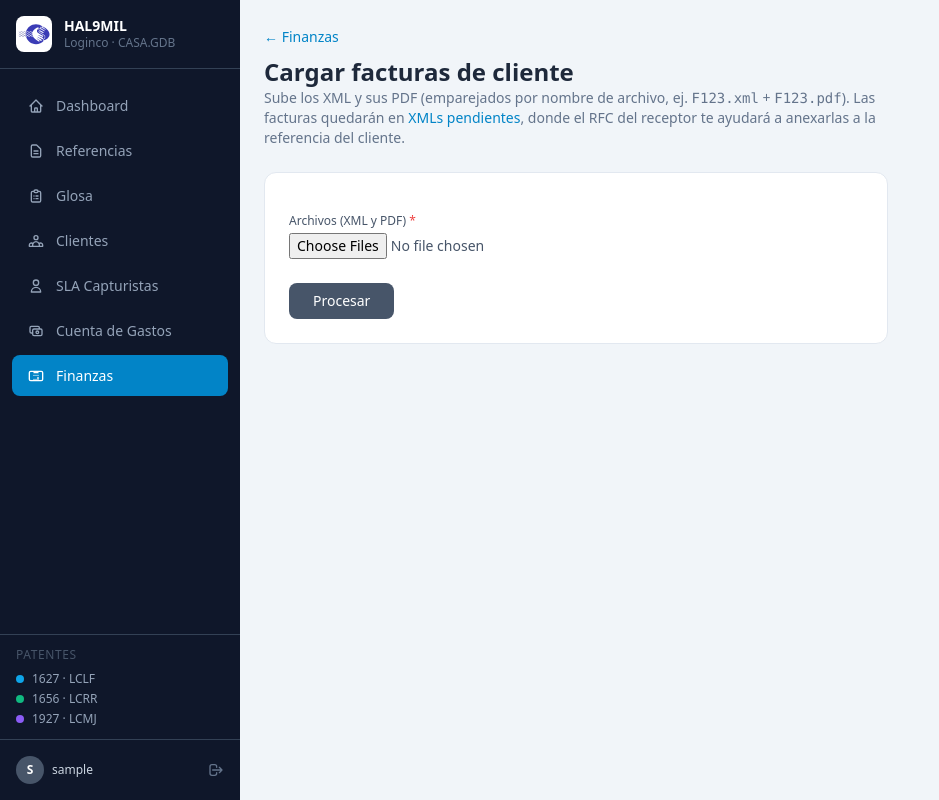
After one commit to Agencia-Aduanal-Loginco/Proyecto_HAL9MIL, a Django app: page /finanzas/xml/carga-cliente/ in a window 1280 px wide. The commit adds this page. Shown: the whole page, without its empty margins (0-939 px from the left). Run offline with Django 5.2, Linux system fonts and the light colour scheme; the visitor is signed in with stand-in values (Sample User, id 1); some libraries are stand-ins or nearby versions.

Commit message:
feat(finanzas): apartado de carga de facturas de cliente hacia XML pendientes
- Agregar fixture cfdi_cliente a cfdi_de_prueba.py (RFC emisor no soportado, cae a PENDIENTE)
- Crear test_carga_cliente.py con 5 tests (GET form, auth, POST sin archivos, POST con XML/PDF, deduplicación)
- Refactorizar carga_masiva_xml extrayendo helper compartido _procesar_subida_xml
- Agregar vista carga_xml_cliente reutilizando el mismo pipeline
- Agregar URL xml/carga-cliente/ en finanzas/urls.py
- Crear template carga_cliente_form.html con interfaz similar a carga_masiva
- Agregar enlaces en dashboard.html y xml_pendientes.html

Tests: 5 nuevos pasan, 27 de carga_masiva pasan (regresión verificada)

Co-Authored-By: Claude Fable 5 <noreply@anthropic.com>

```diff
--- a/finanzas/urls.py
+++ b/finanzas/urls.py
@@ -42,6 +42,7 @@ urlpatterns = [
     path('conciliacion/confirmar/<int:movimiento_id>/', views.confirmar_conciliacion, name='confirmar_conciliacion'),
     # Carga masiva de XMLs de proveedor
     path('xml/carga-masiva/', views.carga_masiva_xml, name='carga_masiva_xml'),
+    path('xml/carga-cliente/', views.carga_xml_cliente, name='carga_xml_cliente'),
     path('xml/pendientes/', views.xml_pendientes, name='xml_pendientes'),
     path('xml-proveedor/<int:pk>/pdf/', views.xml_proveedor_ver_pdf, name='xml_proveedor_ver_pdf'),
     # Rutas por referencia — <path:> porque num_refe contiene "/"  (ej. LCLF0331/26)
--- a/finanzas/views.py
+++ b/finanzas/views.py
@@ -1070,26 +1070,24 @@ def polizas_exportar_xml(request):
 
 # ── Carga masiva de XMLs de proveedor ──────────────────────────────────────
 
-@modulo_required('Finanzas')
-def carga_masiva_xml(request):
-    if request.method != 'POST':
-        return render(request, 'finanzas/carga_masiva_form.html')
-
+def _procesar_subida_xml(request, url_retorno):
+    """Procesa request.FILES['archivos'] con el pipeline de carga y devuelve
+    la respuesta (resumen o redirect con mensaje de error)."""
     archivos = request.FILES.getlist('archivos')
     if not archivos:
         messages.error(request, 'No se seleccionó ningún archivo.')
-        return redirect('finanzas:carga_masiva_xml')
+        return redirect(url_retorno)
 
     try:
         files = expandir_subidas(archivos)
     except zipfile.BadZipFile:
         messages.error(request, 'El archivo ZIP es inválido o está dañado.')
-        return redirect('finanzas:carga_masiva_xml')
+        return redirect(url_retorno)
 
     resultados = procesar_lote(files, request.user)
     if not resultados:
         messages.error(request, 'No se encontró ningún archivo XML en lo subido.')
-        return redirect('finanzas:carga_masiva_xml')
+        return redirect(url_retorno)
 
     conteos = {
         'asignados': sum(1 for r in resultados if r.estado == 'ASIGNADO'),
@@ -1101,6 +1099,20 @@ def carga_masiva_xml(request):
         'resultados': resultados,
         'conteos': conteos,
     })
+
+
+@modulo_required('Finanzas')
+def carga_masiva_xml(request):
+    if request.method != 'POST':
+        return render(request, 'finanzas/carga_masiva_form.html')
+    return _procesar_subida_xml(request, 'finanzas:carga_masiva_xml')
+
+
+@modulo_required('Finanzas')
+def carga_xml_cliente(request):
+    if request.method != 'POST':
+        return render(request, 'finanzas/carga_cliente_form.html')
+    return _procesar_subida_xml(request, 'finanzas:carga_xml_cliente')
 
 
 @modulo_required('Finanzas')
--- /dev/null
+++ b/templates/finanzas/carga_cliente_form.html
@@ -0,0 +1,37 @@
+{% extends 'base.html' %}
+{% block title %}Cargar facturas de cliente · Finanzas{% endblock %}
+{% block content %}
+<div class="p-6 max-w-2xl">
+
+  <div class="mb-6">
+    <a href="{% url 'finanzas:dashboard' %}" class="text-sky-600 hover:underline text-sm">← Finanzas</a>
+    <h1 class="text-2xl font-bold text-slate-800 mt-2">Cargar facturas de cliente</h1>
+    <p class="text-slate-500 text-sm">
+      Sube los XML y sus PDF (emparejados por nombre de archivo, ej.
+      <span class="font-mono">F123.xml</span> + <span class="font-mono">F123.pdf</span>).
+      Las facturas quedarán en
+      <a href="{% url 'finanzas:xml_pendientes' %}" class="text-sky-600 hover:underline">XMLs pendientes</a>,
+      donde el RFC del receptor te ayudará a anexarlas a la referencia del cliente.
+    </p>
+  </div>
+
+  <form method="post" enctype="multipart/form-data"
+        class="bg-white rounded-xl border border-slate-200 p-6 space-y-4">
+    {% csrf_token %}
+    <div>
+      <label class="block text-xs font-medium text-slate-600 mb-1">
+        Archivos (XML y PDF) <span class="text-red-500">*</span>
+      </label>
+      <input type="file" name="archivos" multiple accept=".xml,.pdf"
+             class="block w-full text-sm text-slate-600">
+    </div>
+    <div class="pt-2 flex gap-3">
+      <button type="submit"
+              class="bg-slate-600 hover:bg-slate-700 text-white font-medium px-6 py-2 rounded-lg text-sm transition-colors">
+        Procesar
+      </button>
+    </div>
+  </form>
+
+</div>
+{% endblock %}
--- a/templates/finanzas/dashboard.html
+++ b/templates/finanzas/dashboard.html
@@ -47,6 +47,11 @@
        class="bg-white rounded-xl border border-slate-200 p-5 hover:border-sky-300 hover:shadow-sm transition-all">
       <p class="text-xs text-slate-500 uppercase tracking-wider mb-1">Carga masiva XML</p>
       <p class="text-sm text-slate-600 mt-2">Subir facturas de LCT / APM</p>
+    </a>
+    <a href="{% url 'finanzas:carga_xml_cliente' %}"
+       class="bg-white rounded-xl border border-slate-200 p-5 hover:border-sky-400 hover:shadow-sm transition-all">
+      <p class="text-xs text-sky-500 uppercase tracking-wider mb-1">Facturas de cliente</p>
+      <p class="text-sm text-slate-600">Cargar XML/PDF dirigidos a clientes</p>
     </a>
     <a href="{% url 'finanzas:xml_pendientes' %}"
        class="bg-white rounded-xl border border-slate-200 p-5 hover:border-amber-300 hover:shadow-sm transition-all">
--- a/templates/finanzas/xml_pendientes.html
+++ b/templates/finanzas/xml_pendientes.html
@@ -5,6 +5,7 @@
 
   <div class="mb-6">
     <a href="{% url 'finanzas:carga_masiva_xml' %}" class="text-sky-600 hover:underline text-sm">← Carga masiva</a>
+    <a href="{% url 'finanzas:carga_xml_cliente' %}" class="text-sky-600 hover:underline text-sm ml-4">Cargar facturas de cliente</a>
     <h1 class="text-2xl font-bold text-slate-800 mt-2">XMLs pendientes de asignar</h1>
     <p class="text-slate-500 text-sm">
       Facturas cargadas que no encontraron referencia automáticamente.
```
Also changed, not shown: finanzas/cfdi_de_prueba.py (+30 -0 lines), finanzas/test_carga_cliente.py (added, +64 -0 lines).
